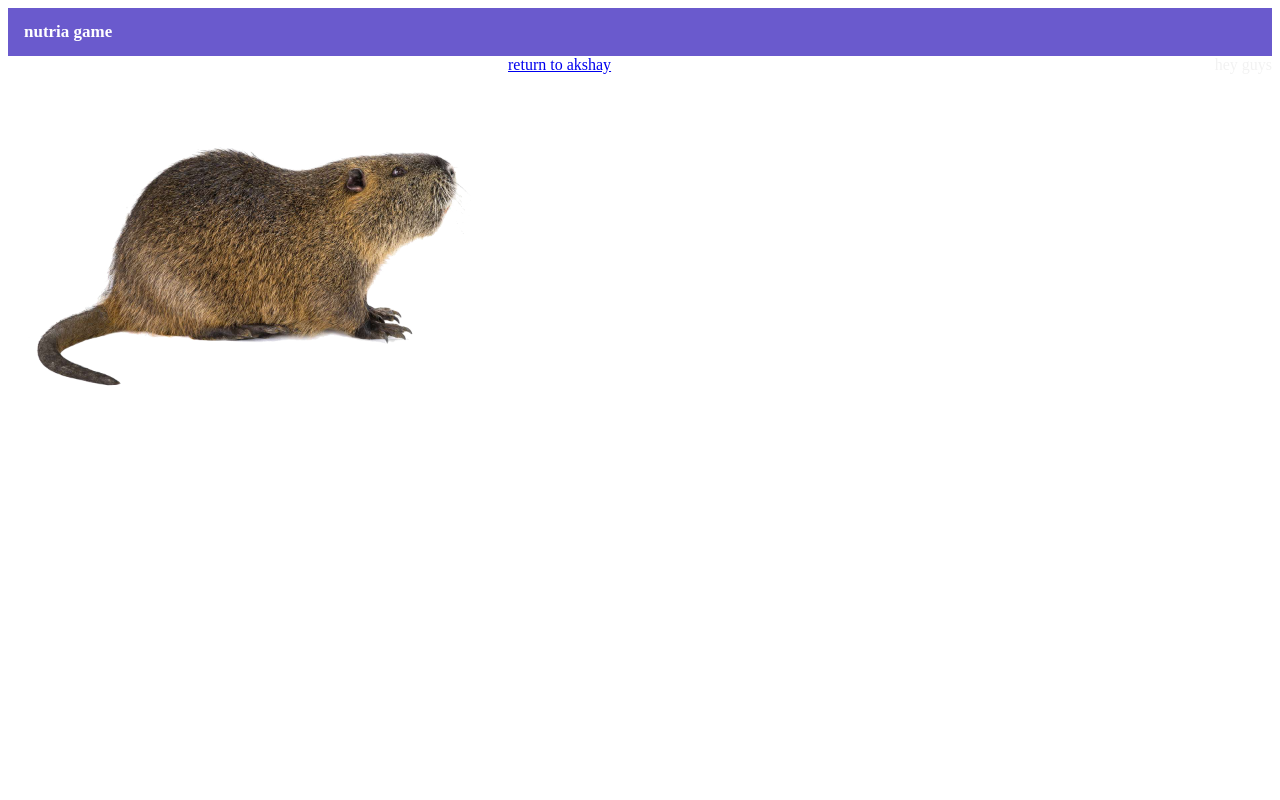
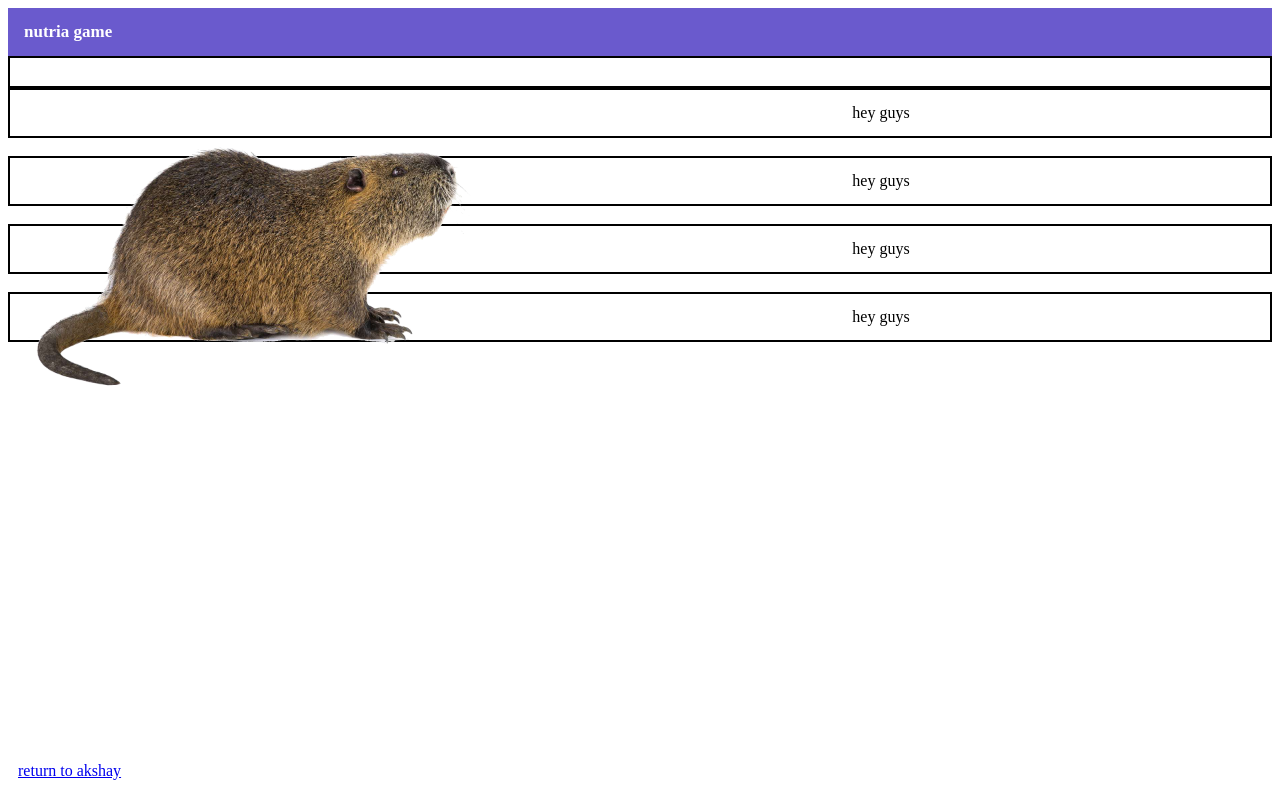
Before and after one commit to dinklycritter/akshaygupta2, a plain HTML site: page nutria/index.html in a window 1280 px wide. Drawn offline with Linux system fonts and the light colour scheme.

Commit message:
Update index.html

```diff
--- a/nutria/index.html
+++ b/nutria/index.html
@@ -10,6 +10,11 @@
         top: 0;
         overflow: scroll;
         background-color: slateblue;
+      }
+
+      #bottombar {
+        position:absolute; bottom:0px;
+        padding:20px 10px;
       }
 
       #stickybar a {
@@ -39,13 +44,13 @@
       }
 
       #options a {
-        float: right;
-        display: grid;
-        color: #f2f2f2;
+        display: block;
         text-align: center;
-        /*padding: 14px 16px;
+        padding: 14px 16px;
         text-decoration: none;
-        font-size: 17px;*/
+
+        border-width: 2px;
+        border-style: double;
       }
 
     </style>
@@ -60,10 +65,15 @@
     <a>
 
     <div id="options">
-      <a>hey guys</a>
+      <a>hey guys</a><br>
+      <a>hey guys</a><br>
+      <a>hey guys</a><br>
+      <a>hey guys</a><br>
     </div>
 
-    <a href="https://dinklycritter.github.io/akshaygupta2/">return to akshay</a>
+    <div id="bottombar">
+      <a href="https://dinklycritter.github.io/akshaygupta2/">return to akshay</a>
+    </div>
 
   </body>
 </html>
```
